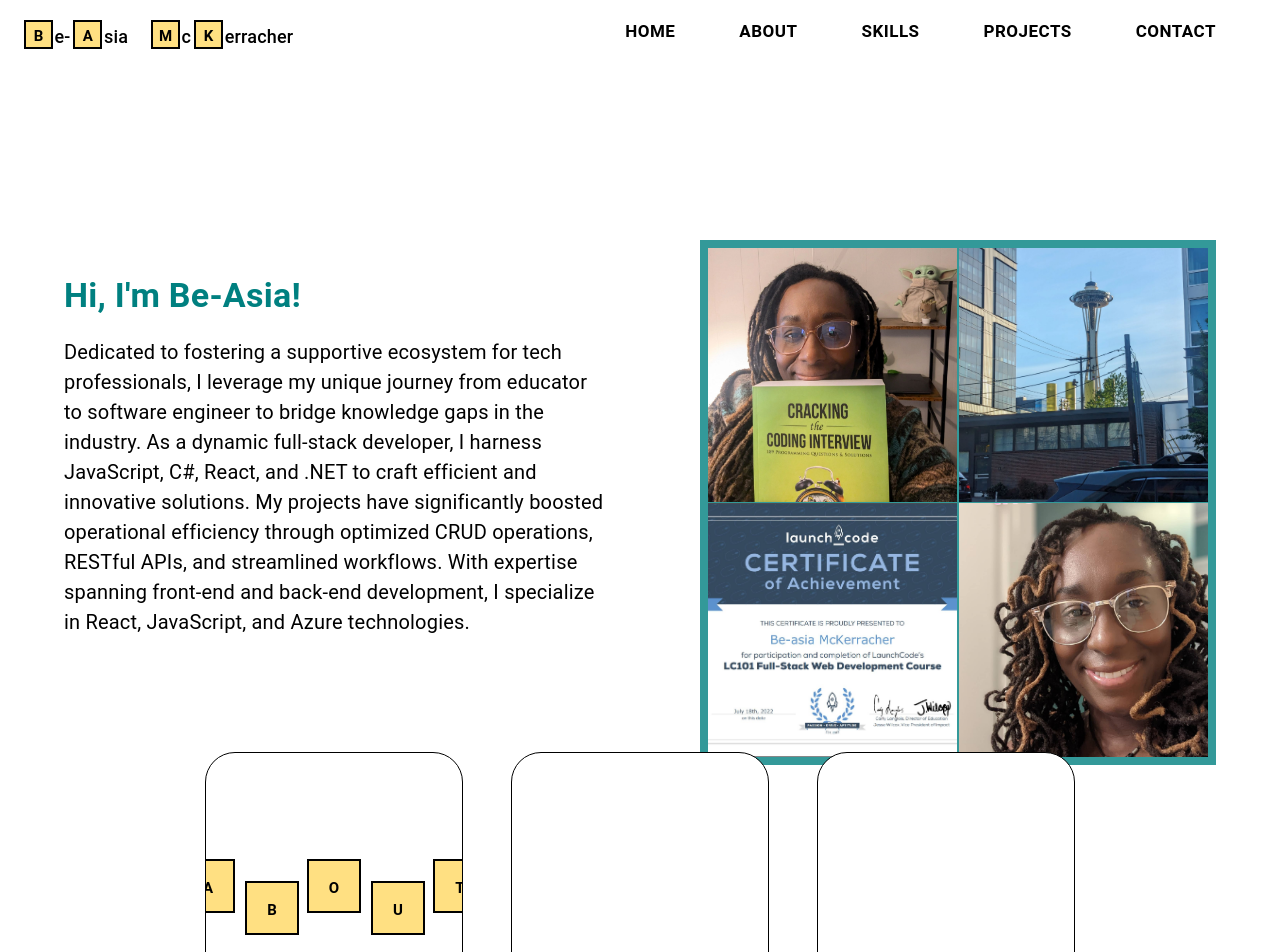
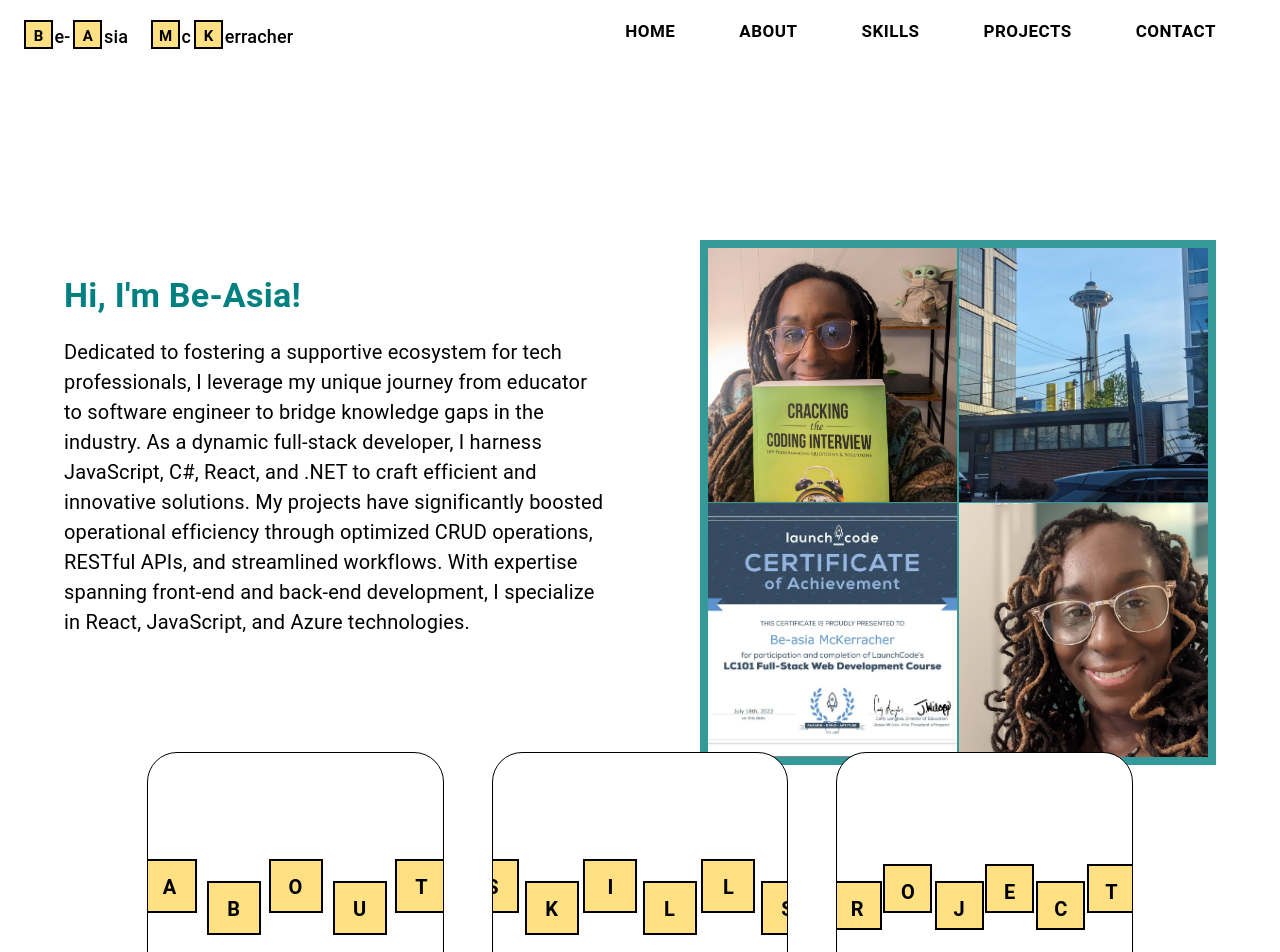
Before and after one commit to amerigirl/website, a React (Create React App) app: page / in a window 1280 px wide. Shown: the top 952 px of the page. Built offline with nearby package versions, Linux system fonts and the light colour scheme.

Commit message:
working with card title placement

```diff
--- a/src/Components/AboutCardComponent.jsx
+++ b/src/Components/AboutCardComponent.jsx
@@ -6,8 +6,8 @@ import ScrabblePiece from "./ScrabblePiece";
 const scrabbleLetterProps = {
   height: "50px",
   width: "50px",
-  padding: "1rem",
-  fontSize: "15px",
+  padding: ".7rem",
+  fontSize: "20px",
   fontWeight: "bold",
 };
 
@@ -26,12 +26,14 @@ const AboutCardComponent = () => {
           <ScrabblePiece letter="T" {...scrabbleLetterProps} />
         </CardContent>
 
-        <CardContent sx={{
-          display: "flex",
-          gap: '4.5rem',
-          marginLeft: '4rem',
-          marginTop: '-4rem'
-          }}>
+        <CardContent
+          sx={{
+            display: "flex",
+            gap: "4.5rem",
+            marginLeft: "4rem",
+            marginTop: "-4rem",
+          }}
+        >
           <ScrabblePiece letter="B" {...scrabbleLetterProps} />
           <ScrabblePiece letter="U" {...scrabbleLetterProps} />
         </CardContent>
--- a/src/Components/CardSection/CardComponent.jsx
+++ b/src/Components/CardSection/CardComponent.jsx
@@ -22,7 +22,7 @@ const CardComponent = ({ children }) => {
             justifyContent: "center",
             alignItems: "center",
             height: "38vh",
-            width: "20vw",
+            width: "23vw",
             marginBottom: "20rem",
             borderRadius: "30px",
             border: "1px solid black"
--- a/src/Components/ProjectsCardComponenet.jsx
+++ b/src/Components/ProjectsCardComponenet.jsx
@@ -1,8 +1,47 @@
 import React from "react";
 import CardComponent from "./CardSection/CardComponent";
+import ScrabblePiece from "./ScrabblePiece";
+import { Box, CardContent } from "@mui/material";
 
+const scrabbleLetterProps = {
+  height: "45px",
+  width: "45px",
+  padding: ".7rem",
+  fontSize: "20px",
+  fontWeight: "bold",
+};
 const ProjectsCardComponent = () => {
-  return <CardComponent />;
+  return (
+    <Box sx={{ display: "flex" }}>
+      <CardComponent>
+        <CardContent
+          sx={{
+            display: "flex",
+            gap: "3.3rem",
+          }}
+        >
+          <ScrabblePiece letter="P" {...scrabbleLetterProps} />
+          <ScrabblePiece letter="O" {...scrabbleLetterProps} />
+          <ScrabblePiece letter="E" {...scrabbleLetterProps} />
+          <ScrabblePiece letter="T" {...scrabbleLetterProps} />
+        </CardContent>
+
+        <CardContent
+          sx={{
+            display: "flex",
+            gap: "3.3rem",
+            marginLeft: "3.2rem",
+            marginTop: "-4rem",
+          }}
+        >
+          <ScrabblePiece letter="R" {...scrabbleLetterProps} />
+          <ScrabblePiece letter="J" {...scrabbleLetterProps} />
+          <ScrabblePiece letter="C" {...scrabbleLetterProps} />
+          <ScrabblePiece letter="S" {...scrabbleLetterProps} />
+        </CardContent>
+      </CardComponent>
+    </Box>
+  );
 };
 
 export default ProjectsCardComponent;
--- a/src/Components/SkillsCardComponent.jsx
+++ b/src/Components/SkillsCardComponent.jsx
@@ -1,10 +1,45 @@
 import React from "react";
 import CardComponent from "./CardSection/CardComponent";
+import { Box, CardContent } from "@mui/material";
+import ScrabblePiece from "../Components/ScrabblePiece";
 
-const scrabblePieceProps = {};
+const scrabbleLetterProps = {
+  height: "50px",
+  width: "50px",
+  padding: ".7rem",
+  fontSize: "20px",
+  fontWeight: "bold",
+};
+const SkillsCardComponent = () => {
+  return (
+    <Box sx={{ display: "flex" }}>
+      <CardComponent>
+        <CardContent
+          sx={{
+            display: "flex",
+            gap: "4rem",
+          }}
+        >
+          <ScrabblePiece letter="S" {...scrabbleLetterProps} />
+          <ScrabblePiece letter="I" {...scrabbleLetterProps} />
+          <ScrabblePiece letter="L" {...scrabbleLetterProps} />
+        </CardContent>
 
-const SkillsCardComponent = () => {
-  return <CardComponent />;
+        <CardContent
+          sx={{
+            display: "flex",
+            gap: "4rem",
+            marginLeft: "3.7rem",
+            marginTop: "-4rem",
+          }}
+        >
+          <ScrabblePiece letter="K" {...scrabbleLetterProps} />
+          <ScrabblePiece letter="L" {...scrabbleLetterProps} />
+          <ScrabblePiece letter="S" {...scrabbleLetterProps} />
+        </CardContent>
+      </CardComponent>
+    </Box>
+  );
 };
 
 export default SkillsCardComponent;
```
